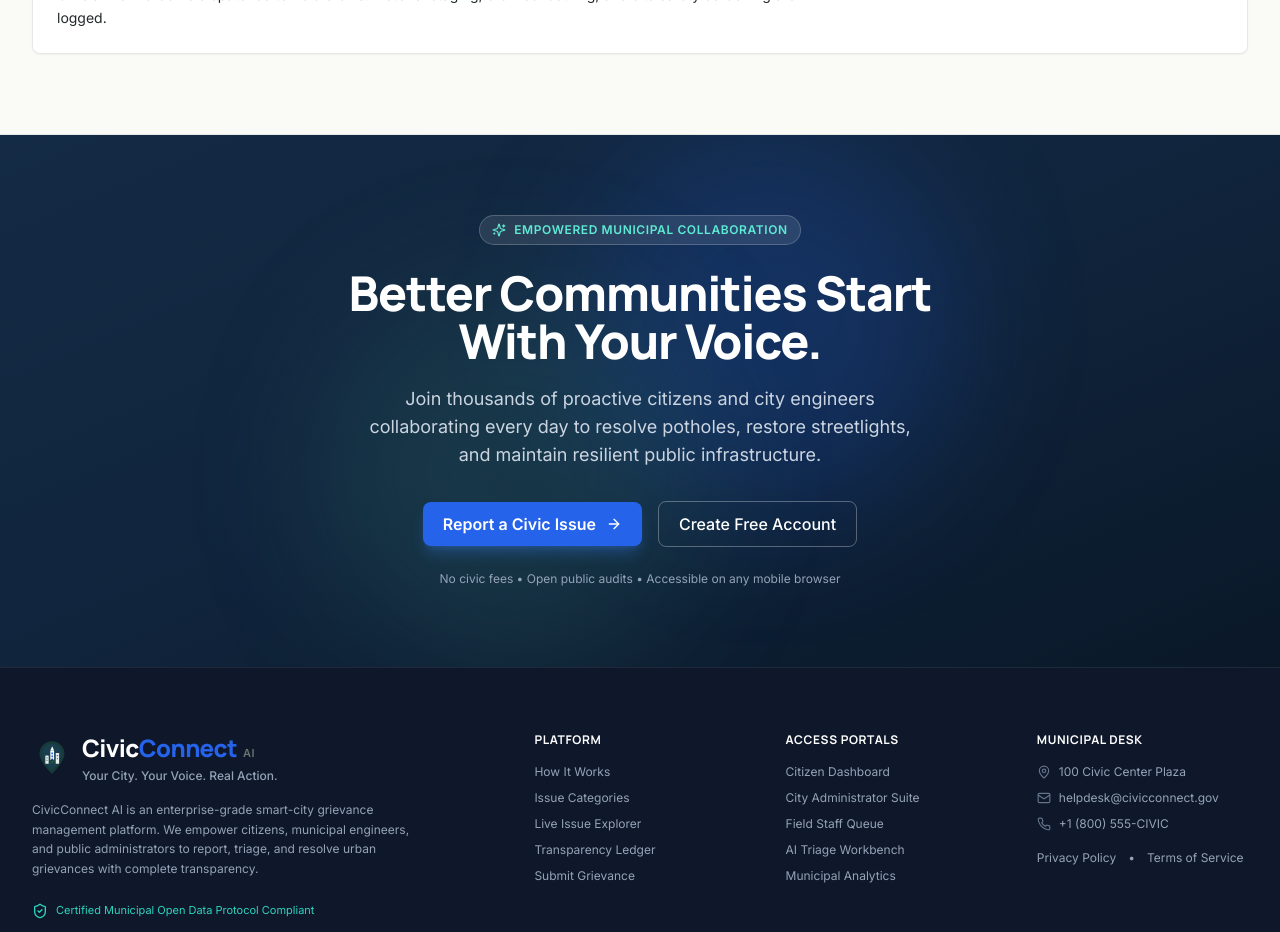
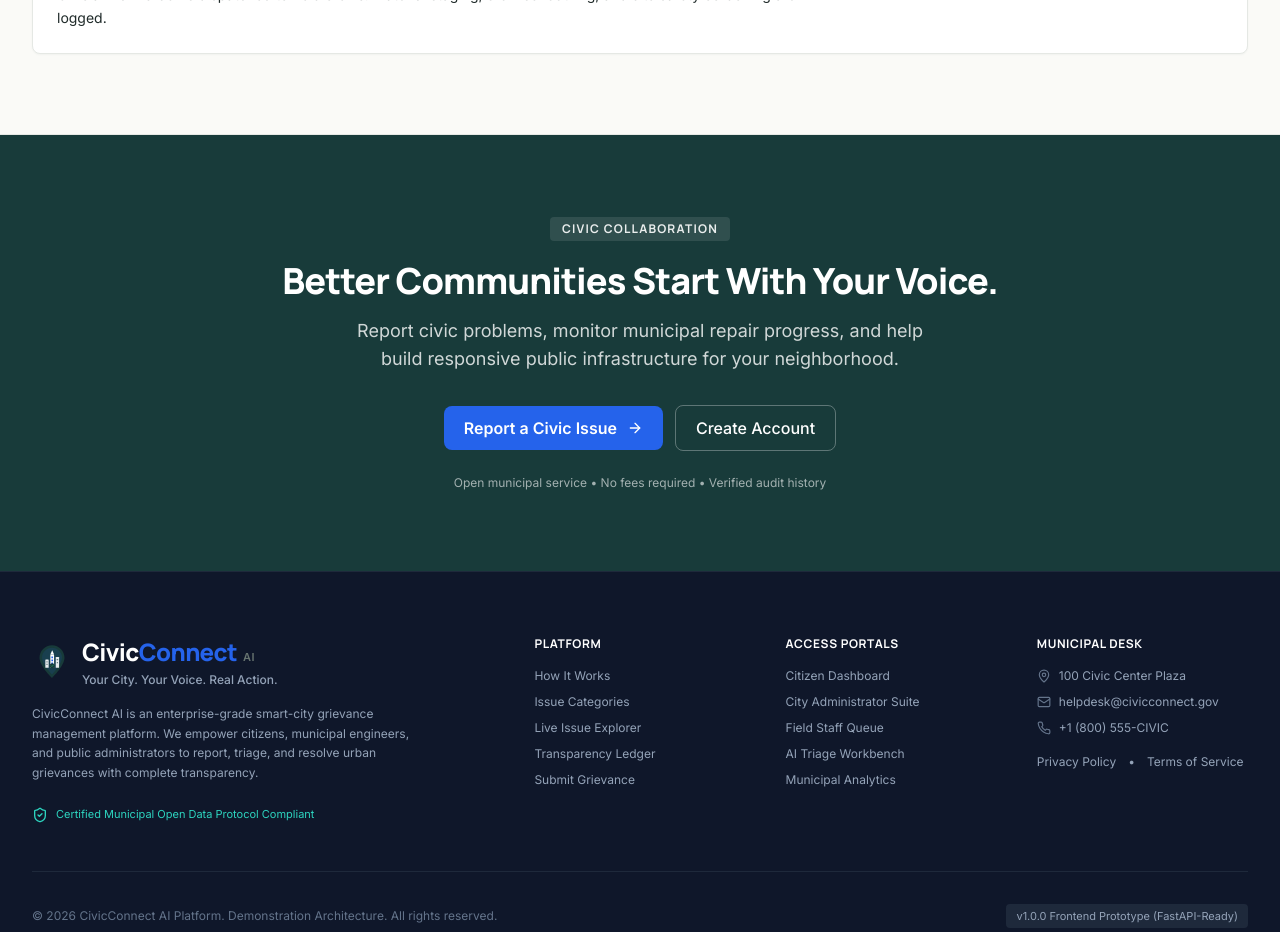
Before and after one commit to RavendraPatel09/CivicConnect, a React (Vite) app in the folder frontend/: page / in a window 1280 px wide. Shown: the part 3480-4412 px from the top of the page. Built offline with nearby package versions, Linux system fonts and the light colour scheme; no server answers.

Commit message:
feat(public): update cta section

```diff
--- a/frontend/src/pages/public/components/CtaSection.tsx
+++ b/frontend/src/pages/public/components/CtaSection.tsx
@@ -1,36 +1,30 @@
 import React from 'react';
 import { Link } from 'react-router-dom';
-import { ArrowRight, Sparkles } from 'lucide-react';
+import { ArrowRight, PlusCircle } from 'lucide-react';
 import Button from '../../../components/ui/Button';
 
 export const CtaSection: React.FC = () => {
   return (
-    <section className="py-20 relative overflow-hidden bg-gradient-to-br from-[#142B45] via-[#10243C] to-[#0A1828] text-white">
-      {/* Background Decorative Mesh */}
-      <div className="absolute inset-0 bg-grid-pattern opacity-10 pointer-events-none" />
-      <div className="absolute top-0 right-1/4 w-96 h-96 bg-civic/20 rounded-full blur-3xl pointer-events-none" />
-      <div className="absolute bottom-0 left-1/4 w-96 h-96 bg-teal/20 rounded-full blur-3xl pointer-events-none" />
-
-      <div className="max-w-5xl mx-auto px-4 sm:px-6 lg:px-8 relative z-10 text-center">
-        <div className="inline-flex items-center gap-2 px-3 py-1.5 rounded-full bg-white/10 backdrop-blur-sm border border-white/20 text-xs font-semibold uppercase tracking-wider text-teal-300 mb-6">
-          <Sparkles className="w-3.5 h-3.5" />
-          Empowered Municipal Collaboration
+    <section className="py-20 bg-[#183B3A] text-white">
+      <div className="max-w-4xl mx-auto px-4 sm:px-6 lg:px-8 text-center">
+        <div className="inline-flex items-center gap-2 px-3 py-1 rounded bg-white/10 text-white/90 text-xs font-bold tracking-widest uppercase mb-5 font-heading">
+          Civic Collaboration
         </div>
 
-        <h2 className="text-3xl sm:text-5xl font-extrabold tracking-tight text-white max-w-2xl mx-auto leading-tight">
+        <h2 className="text-3xl sm:text-4xl font-extrabold tracking-tight text-white font-heading leading-tight">
           Better Communities Start With Your Voice.
         </h2>
 
-        <p className="mt-5 text-base sm:text-lg text-slate-300 max-w-xl mx-auto leading-relaxed">
-          Join thousands of proactive citizens and city engineers collaborating every day to resolve potholes, restore streetlights, and maintain resilient public infrastructure.
+        <p className="mt-4 text-base sm:text-lg text-white/80 max-w-xl mx-auto leading-relaxed">
+          Report civic problems, monitor municipal repair progress, and help build responsive public infrastructure for your neighborhood.
         </p>
 
-        <div className="mt-8 flex flex-col sm:flex-row items-center justify-center gap-4">
+        <div className="mt-8 flex flex-col sm:flex-row items-center justify-center gap-3">
           <Link to="/report" className="w-full sm:w-auto">
             <Button
               variant="civic"
               size="lg"
-              className="w-full sm:w-auto bg-[#2563EB] hover:bg-blue-600 text-white font-semibold shadow-lg shadow-blue-500/30"
+              className="w-full sm:w-auto bg-[#2563EB] hover:bg-[#1D4ED8] text-white font-semibold"
               rightIcon={<ArrowRight className="w-4 h-4" />}
             >
               Report a Civic Issue
@@ -40,15 +34,15 @@ export const CtaSection: React.FC = () => {
             <Button
               variant="outline"
               size="lg"
-              className="w-full sm:w-auto border-white/30 text-white hover:bg-white/10 hover:text-white"
+              className="w-full sm:w-auto border-white/30 text-white hover:bg-white/10"
             >
-              Create Free Account
+              Create Account
             </Button>
           </Link>
         </div>
 
-        <p className="mt-6 text-xs text-slate-400">
-          No civic fees • Open public audits • Accessible on any mobile browser
+        <p className="mt-6 text-xs text-white/60">
+          Open municipal service • No fees required • Verified audit history
         </p>
       </div>
     </section>
```
